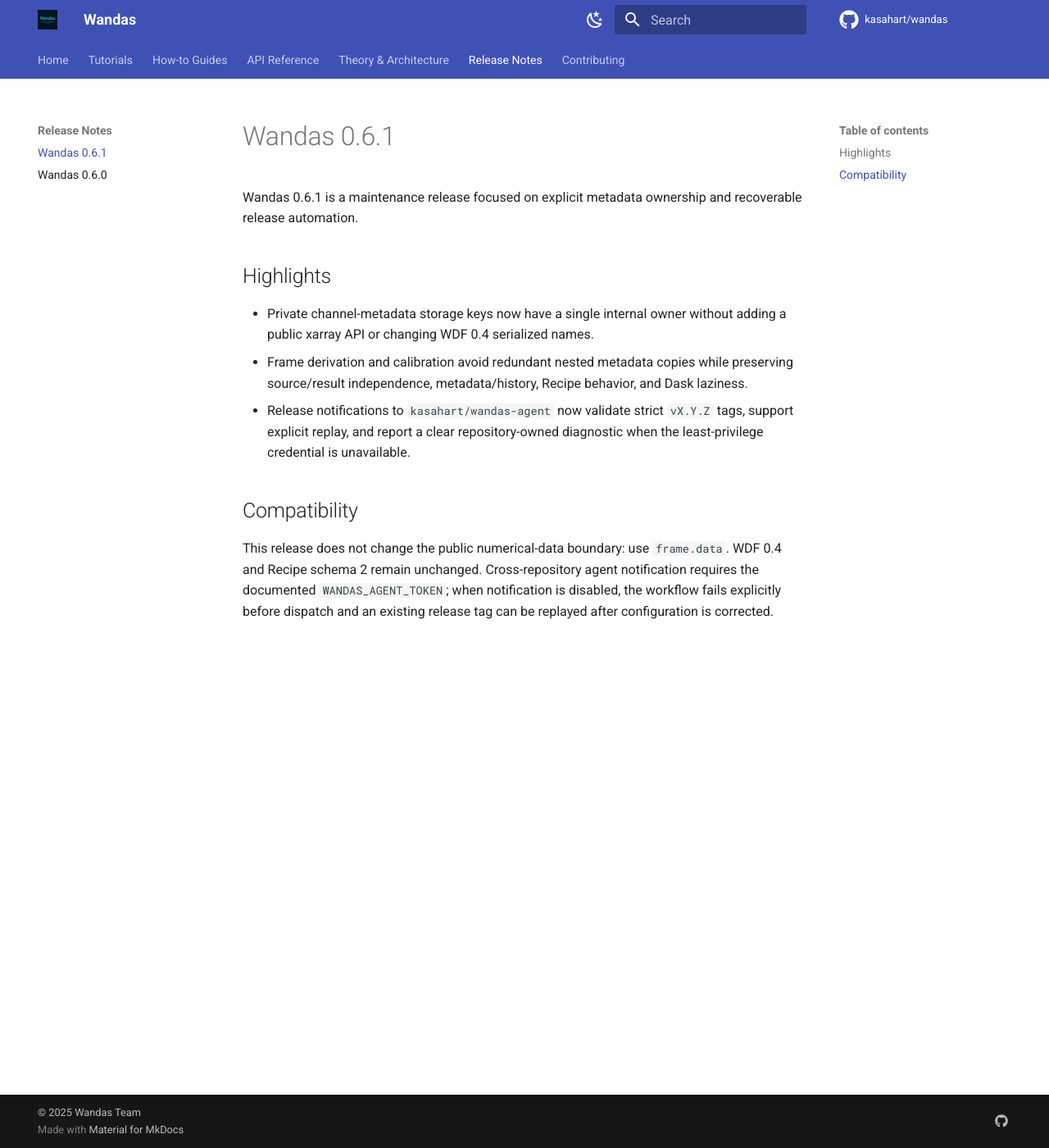
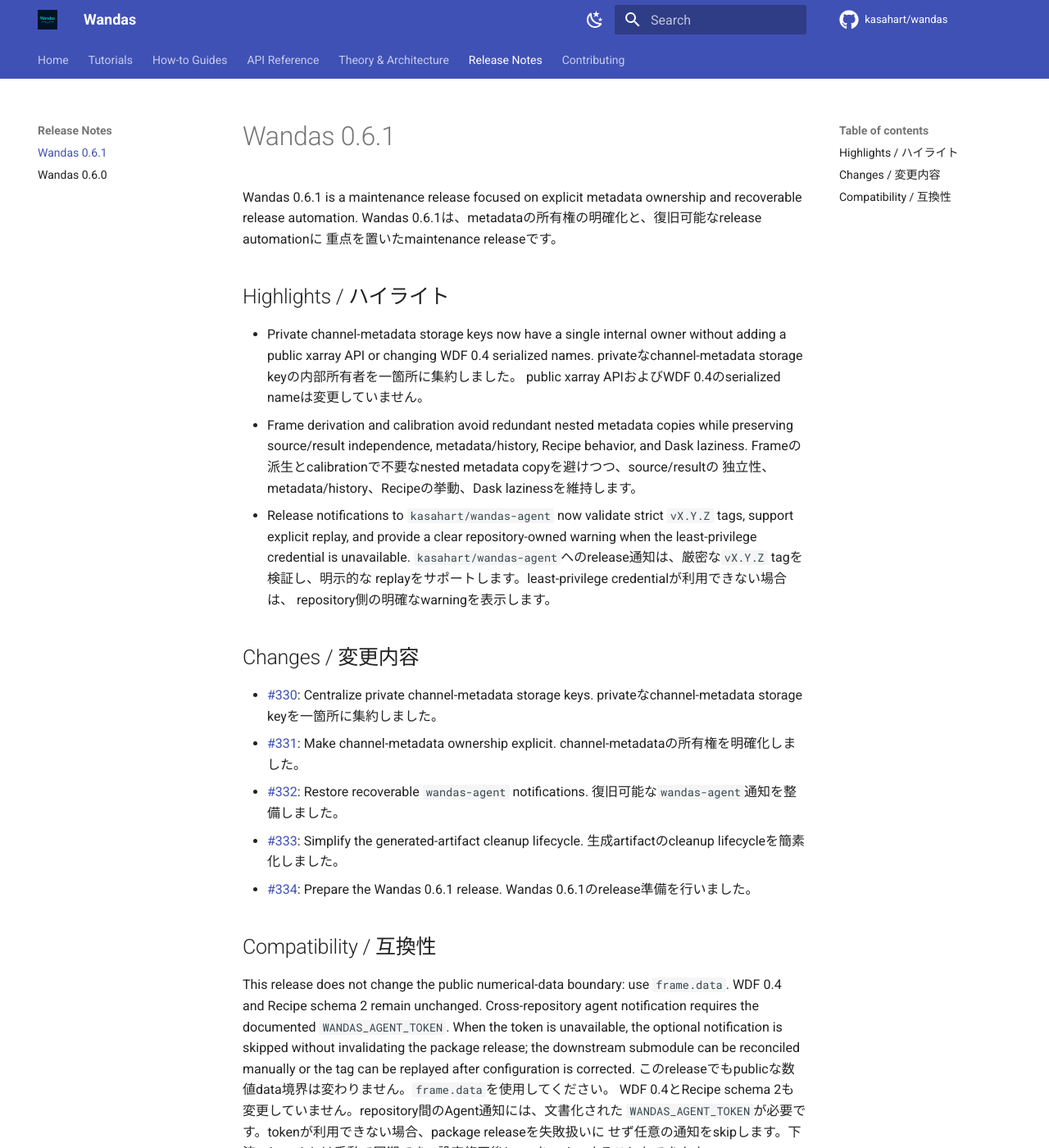
Before and after one commit to kasahart/wandas, an MkDocs documentation site: the page built from docs/src/release-notes/v0.6.1.md, in a window 1280 px wide and 1400 px high. Shown: the whole window at 82% size. Built offline with MkDocs 1.6.1 and Material for MkDocs 9.7.7, drawn with Linux system fonts in a browser that asks for light colours; comment, search, counter and statistics services are not loaded; some of the changed text lies outside the part shown.

Commit message:
fix: keep optional release notification non-fatal

```diff
--- a/docs/src/release-notes/v0.6.1.md
+++ b/docs/src/release-notes/v0.6.1.md
@@ -2,22 +2,50 @@
 
 Wandas 0.6.1 is a maintenance release focused on explicit metadata ownership and
 recoverable release automation.
+Wandas 0.6.1は、metadataの所有権の明確化と、復旧可能なrelease automationに
+重点を置いたmaintenance releaseです。
 
-## Highlights
+## Highlights / ハイライト
 
 - Private channel-metadata storage keys now have a single internal owner without
   adding a public xarray API or changing WDF 0.4 serialized names.
+  privateなchannel-metadata storage keyの内部所有者を一箇所に集約しました。
+  public xarray APIおよびWDF 0.4のserialized nameは変更していません。
 - Frame derivation and calibration avoid redundant nested metadata copies while
   preserving source/result independence, metadata/history, Recipe behavior, and Dask
   laziness.
+  Frameの派生とcalibrationで不要なnested metadata copyを避けつつ、source/resultの
+  独立性、metadata/history、Recipeの挙動、Dask lazinessを維持します。
 - Release notifications to `kasahart/wandas-agent` now validate strict `vX.Y.Z` tags,
-  support explicit replay, and report a clear repository-owned diagnostic when the
+  support explicit replay, and provide a clear repository-owned warning when the
   least-privilege credential is unavailable.
+  `kasahart/wandas-agent`へのrelease通知は、厳密な`vX.Y.Z` tagを検証し、明示的な
+  replayをサポートします。least-privilege credentialが利用できない場合は、
+  repository側の明確なwarningを表示します。
 
-## Compatibility
+## Changes / 変更内容
+
+- [#330](https://github.com/kasahart/wandas/pull/330): Centralize private channel-metadata storage keys.
+  privateなchannel-metadata storage keyを一箇所に集約しました。
+- [#331](https://github.com/kasahart/wandas/pull/331): Make channel-metadata ownership explicit.
+  channel-metadataの所有権を明確化しました。
+- [#332](https://github.com/kasahart/wandas/pull/332): Restore recoverable `wandas-agent` notifications.
+  復旧可能な`wandas-agent`通知を整備しました。
+- [#333](https://github.com/kasahart/wandas/pull/333): Simplify the generated-artifact cleanup lifecycle.
+  生成artifactのcleanup lifecycleを簡素化しました。
+- [#334](https://github.com/kasahart/wandas/pull/334): Prepare the Wandas 0.6.1 release.
+  Wandas 0.6.1のrelease準備を行いました。
+
+## Compatibility / 互換性
 
 This release does not change the public numerical-data boundary: use `frame.data`.
 WDF 0.4 and Recipe schema 2 remain unchanged. Cross-repository agent notification
-requires the documented `WANDAS_AGENT_TOKEN`; when notification is disabled, the
-workflow fails explicitly before dispatch and an existing release tag can be replayed
-after configuration is corrected.
+requires the documented `WANDAS_AGENT_TOKEN`. When the token is unavailable, the
+optional notification is skipped without invalidating the package release; the
+downstream submodule can be reconciled manually or the tag can be replayed after
+configuration is corrected.
+このreleaseでもpublicな数値data境界は変わりません。`frame.data`を使用してください。
+WDF 0.4とRecipe schema 2も変更していません。repository間のAgent通知には、文書化された
+`WANDAS_AGENT_TOKEN`が必要です。tokenが利用できない場合、package releaseを失敗扱いに
+せず任意の通知をskipします。下流submoduleは手動で同期でき、設定修正後にtagをreplay
+することもできます。
```
Also changed, not shown: docs/src/contributing.md (+7 -8 lines), 2 other files.
